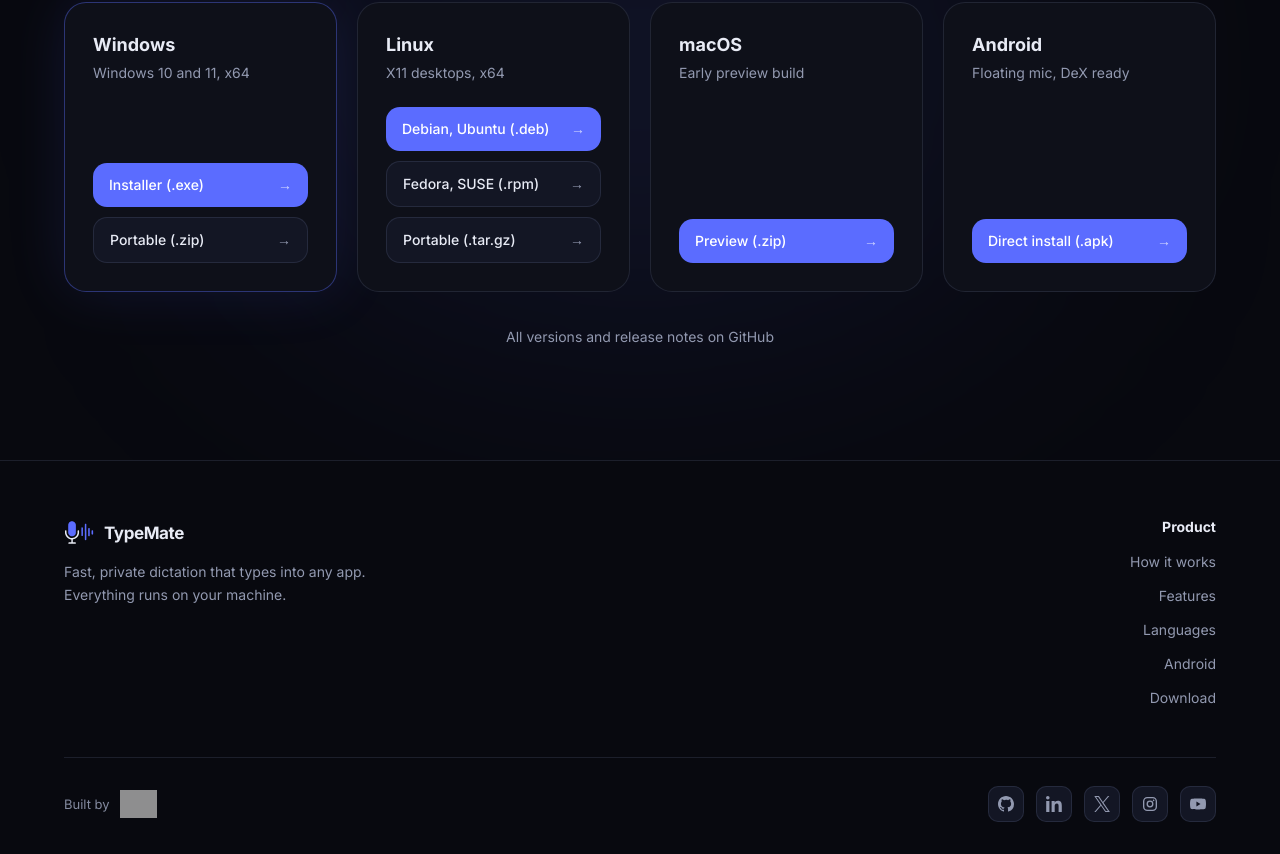
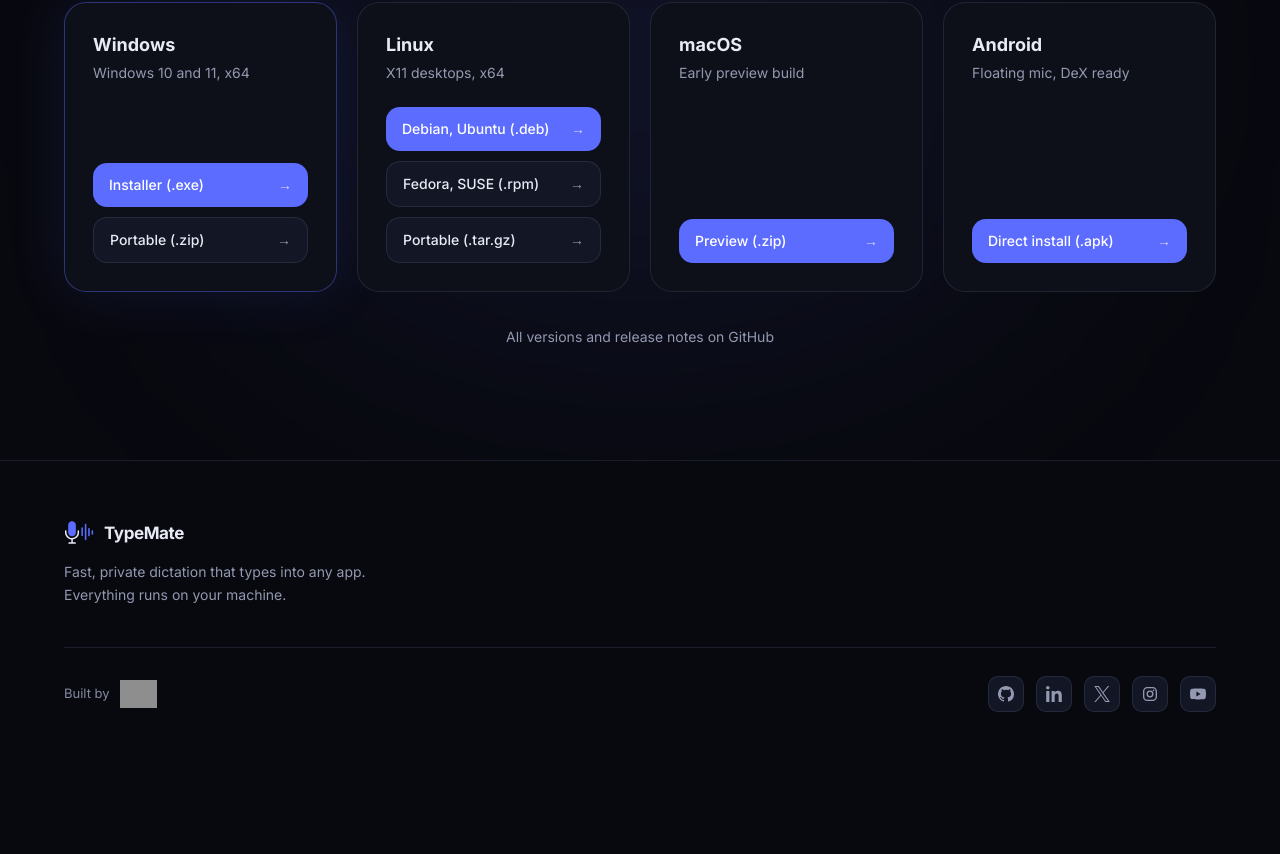
Before and after one commit to CW-Codewalnut/typemate-website, a Next.js app: page / in a window 1280 px wide. Shown: the part 6830-7684 px from the top of the page. After the commit the page ends 7574 px from the top, so only its background shows below. Built offline with nearby package versions, Linux system fonts and the light colour scheme; no server answers; grey boxes are pictures that could not be loaded.

Commit message:
refactor: drop the footer Product column, links live in the header

```diff
--- a/components/footer.tsx
+++ b/components/footer.tsx
@@ -24,19 +24,10 @@
   );
 }
 
-const productLinks = [
-  { href: "#how", label: "How it works" },
-  { href: "#features", label: "Features" },
-  { href: "#languages", label: "Languages" },
-  { href: "#android", label: "Android" },
-  { href: "#download", label: "Download" },
-];
-
 export function Footer() {
   return (
     <footer className="border-t border-edge px-5 pt-14 pb-8">
-      <div className="mx-auto flex max-w-6xl flex-col justify-between gap-10 sm:flex-row">
-        <div>
+      <div className="mx-auto max-w-6xl">
         <div className="flex items-center gap-2">
           <TypeMateLogo className="h-8 w-8" />
           <span className="text-[17px] font-bold tracking-tight">
@@ -48,24 +39,8 @@
           on your machine.
         </p>
       </div>
-        <div className="sm:text-right">
-          <h3 className="text-sm font-bold">Product</h3>
-          <ul className="mt-3 flex flex-col gap-2.5">
-            {productLinks.map((l) => (
-              <li key={l.href}>
-                <a
-                  href={l.href}
-                  className="text-sm text-muted transition-colors hover:text-foreground"
-                >
-                  {l.label}
-                </a>
-              </li>
-            ))}
-          </ul>
-        </div>
-      </div>
 
-      <div className="mx-auto mt-12 flex max-w-6xl items-center justify-between border-t border-edge pt-7">
+      <div className="mx-auto mt-10 flex max-w-6xl items-center justify-between border-t border-edge pt-7">
         <a
           href="https://www.codewalnut.com"
           target="_blank"
```
Lines whose indentation alone changed are shown as unchanged.
